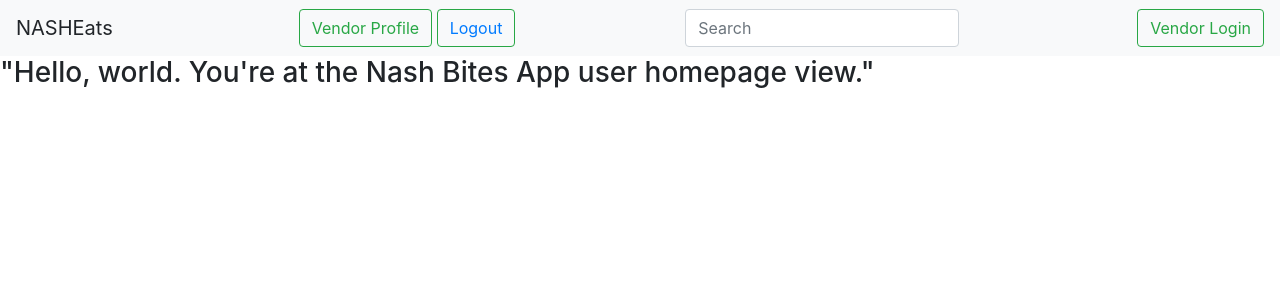
After one commit to eagobert-zz/nash-eats, a Django app: page /home/ in a window 1280 px wide. The commit adds this page. Shown: the top 300 px of the page. Run offline with Django 3.2, Linux system fonts and the light colour scheme; some libraries are stand-ins or nearby versions.

Commit message:
navbar partially complete

```diff
--- /dev/null
+++ b/NashBitesApp/templates/home.html
@@ -0,0 +1,5 @@
+{% extends 'index.html' %}
+
+{% block content %}
+<h3>"Hello, world. You're at the Nash Bites App user homepage view."</h3>
+{% endblock %}
--- a/NashBitesApp/templates/navbar.html
+++ b/NashBitesApp/templates/navbar.html
@@ -1,12 +1,24 @@
 {% load staticfiles %}
 
+{% url 'website:home' as home %}
+{% url 'website:welcome' as welcome %}
+{% url 'website:vendor' as vendor %}
+
 <nav class="navbar navbar-light bg-light">
-    <a class="navbar-brand">Navbar</a>
-    <form class="form-inline">
-      <input class="form-control mr-sm-2" type="search" placeholder="Search" aria-label="Search">
+  <a class="navbar-brand">NASHEats</a>
 
-      <button class="btn btn-outline-success my-2 my-sm-0" type="submit">Vendor Login</button>
-      <button class="btn btn-outline-success my-2 my-sm-0" type="submit">Return to Home</button>
-      <button class="btn btn-outline-success my-2 my-sm-0" type="submit">Vendor Profile</button>
-    </form>
-  </nav>
+  {% if not user.is_authenticated %}
+  <div>
+    <button class="btn btn-outline-success my-2 my-sm-0" type="submit">Vendor Profile</button>
+    <button class="btn btn-outline-success my-2 my-sm-0" type="submit"><a href="{% url 'logout' %}">Logout</a></button>
+  </div>
+
+  <form class="form-inline">
+    <input class="form-control mr-sm-2" type="search" placeholder="Search" aria-label="Search">
+  </form>
+
+  <div>
+    <button class="btn btn-outline-success my-2 my-sm-0" type="submit">Vendor Login</button>
+  </div>
+  {% endif %}
+</nav>
--- a/NashBitesApp/templates/register.html
+++ b/NashBitesApp/templates/register.html
@@ -1,3 +1,5 @@
+{% extends 'index.html' %}
+
 {% block %}
 
 <form method="post">
--- a/NashBitesApp/urls.py
+++ b/NashBitesApp/urls.py
@@ -2,9 +2,16 @@ from django.urls import path
 from . import views
 
 
+app_name = "website"
+
 urlpatterns = [
-  path('', views.Welcome, name='Welcome'),
+
+  # Django provides a built in url for login:
+  # auth/login/ [name='login'] under include('django.contrib.auth.urls')
+  # in NashBitesProject urls.py file
+
+  path('', views.Welcome, name='welcome'),
   path('register/', views.Register, name='register'),
-  path('vendor/', views.Vendor ,name='VendorView'),
-  path('user/', views.User ,name='UserView'),
+  path('vendor/', views.Vendor ,name='vendor'),
+  path('home/', views.HomeView.as_view() ,name='home'),
 ]
--- a/NashBitesApp/views/__init__.py
+++ b/NashBitesApp/views/__init__.py
@@ -1,5 +1,5 @@
 from .index import Welcome
 from .vendor import Vendor
-from .user import User
+from .home import HomeView
 from .register import Register
 from .navigation import NavView
--- /dev/null
+++ b/NashBitesApp/views/home.py
@@ -0,0 +1,5 @@
+from django.views.generic import TemplateView
+
+
+class HomeView(TemplateView):
+    template_name = 'home.html'
--- a/NashBitesApp/views/user.py
+++ /dev/null
@@ -1,5 +0,0 @@
-from django.http import HttpResponse
-
-
-def User(request):
-    return HttpResponse("Hello, world. You're at the Nash Bites App user homepage view.")
--- a/NashBitesApp/views/vendor.py
+++ b/NashBitesApp/views/vendor.py
@@ -1,5 +1,6 @@
 from django.http import HttpResponse
+from django.contrib.auth.decorators import login_required
 
-
+@login_required
 def Vendor(request):
     return HttpResponse("Hello, world. You're at the Nash Bites App vendor admin view.")
--- a/NashBitesProject/settings.py
+++ b/NashBitesProject/settings.py
@@ -134,4 +134,4 @@ MEDIA_URL = '/media/'
 LOGIN_REDIRECT_URL = '/vendor/'
 
 #Specify where to redirect the user upon a successful login
-LOGOUT_REDIRECT_URL = '/'
+LOGOUT_REDIRECT_URL = '/home/'
```
Also changed, not shown: NashBitesApp/templates/registration/login.html (+5 -2 lines).
